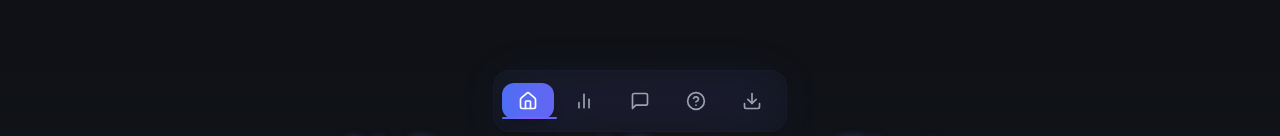
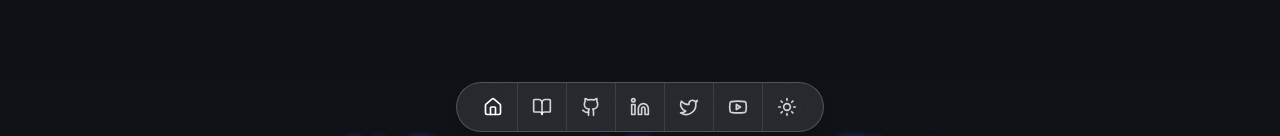
Before and after one commit to umitchakraborty1903/investment-guru-landing-page, a React (Vite) app: page / in a window 1280 px wide. Shown: the part 644-780 px from the top of the page. Built offline with nearby package versions, Linux system fonts and the light colour scheme.

Commit message:
Improve floating navbar aesthetics
The commit improves the visual appeal of the floating navigation bar.

```diff
--- a/src/components/FloatingNavBar.tsx
+++ b/src/components/FloatingNavBar.tsx
@@ -1,6 +1,6 @@
 
 import React, { useState, useEffect } from 'react';
-import { Home, BarChart2, MessageSquare, HelpCircle, Download } from 'lucide-react';
+import { Home, BookOpen, Github, Linkedin, Twitter, Youtube, Sun } from 'lucide-react';
 
 const FloatingNavBar = () => {
   const [activeSection, setActiveSection] = useState('home');
@@ -48,95 +48,82 @@ const FloatingNavBar = () => {
   };
 
   return (
-    <div className="fixed bottom-6 left-1/2 transform -translate-x-1/2 z-50 px-2 py-3 rounded-2xl bg-dark-800/90 backdrop-blur-xl border border-dark-700/50 shadow-lg">
-      <div className="flex items-center gap-1 relative">
-        {/* Glow Background */}
-        <div className="absolute inset-0 bg-gradient-to-r from-brand-blue/10 via-brand-purple/10 to-brand-indigo/10 rounded-2xl blur-xl"></div>
-
-        {/* Navigation Items */}
+    <div className="fixed bottom-6 left-1/2 transform -translate-x-1/2 z-50 bg-white/10 backdrop-blur-xl border border-white/20 rounded-full shadow-lg animate-fade-in">
+      <div className="flex items-center divide-x divide-white/10 px-3 relative">
         <button
-          className={`relative group px-4 py-2 rounded-xl transition-all duration-300 ${
-            activeSection === 'home'
-              ? 'bg-gradient-to-r from-brand-blue to-brand-indigo text-white shadow-lg'
-              : 'hover:bg-dark-700/50 text-gray-400'
-          }`}
+          className="relative group p-3.5 text-white/80 hover:text-white transition-colors"
           onClick={() => scrollToSection('home')}
           aria-label="Home"
         >
-          <Home className="w-5 h-5" />
-          <span className="absolute -bottom-4 left-1/2 transform -translate-x-1/2 text-xs font-medium opacity-0 group-hover:opacity-100 transition-all duration-300 whitespace-nowrap text-white">
+          <Home className={`w-5 h-5 ${activeSection === 'home' ? 'text-white' : ''}`} />
+          <span className="absolute -bottom-10 left-1/2 transform -translate-x-1/2 text-xs font-medium opacity-0 group-hover:opacity-100 transition-all duration-200 bg-dark-800/90 text-white px-2 py-1 rounded whitespace-nowrap">
             Home
           </span>
         </button>
 
         <button
-          className={`relative group px-4 py-2 rounded-xl transition-all duration-300 ${
-            activeSection === 'features'
-              ? 'bg-gradient-to-r from-brand-blue to-brand-indigo text-white shadow-lg'
-              : 'hover:bg-dark-700/50 text-gray-400'
-          }`}
+          className="relative group p-3.5 text-white/80 hover:text-white transition-colors"
           onClick={() => scrollToSection('features')}
           aria-label="Features"
         >
-          <BarChart2 className="w-5 h-5" />
-          <span className="absolute -bottom-4 left-1/2 transform -translate-x-1/2 text-xs font-medium opacity-0 group-hover:opacity-100 transition-all duration-300 whitespace-nowrap text-white">
+          <BookOpen className={`w-5 h-5 ${activeSection === 'features' ? 'text-white' : ''}`} />
+          <span className="absolute -bottom-10 left-1/2 transform -translate-x-1/2 text-xs font-medium opacity-0 group-hover:opacity-100 transition-all duration-200 bg-dark-800/90 text-white px-2 py-1 rounded whitespace-nowrap">
             Features
           </span>
         </button>
 
         <button
-          className={`relative group px-4 py-2 rounded-xl transition-all duration-300 ${
-            activeSection === 'testimonials'
-              ? 'bg-gradient-to-r from-brand-blue to-brand-indigo text-white shadow-lg'
-              : 'hover:bg-dark-700/50 text-gray-400'
-          }`}
+          className="relative group p-3.5 text-white/80 hover:text-white transition-colors"
           onClick={() => scrollToSection('testimonials')}
           aria-label="Testimonials"
         >
-          <MessageSquare className="w-5 h-5" />
-          <span className="absolute -bottom-4 left-1/2 transform -translate-x-1/2 text-xs font-medium opacity-0 group-hover:opacity-100 transition-all duration-300 whitespace-nowrap text-white">
+          <Github className={`w-5 h-5 ${activeSection === 'testimonials' ? 'text-white' : ''}`} />
+          <span className="absolute -bottom-10 left-1/2 transform -translate-x-1/2 text-xs font-medium opacity-0 group-hover:opacity-100 transition-all duration-200 bg-dark-800/90 text-white px-2 py-1 rounded whitespace-nowrap">
             Reviews
           </span>
         </button>
 
         <button
-          className={`relative group px-4 py-2 rounded-xl transition-all duration-300 ${
-            activeSection === 'faq'
-              ? 'bg-gradient-to-r from-brand-blue to-brand-indigo text-white shadow-lg'
-              : 'hover:bg-dark-700/50 text-gray-400'
-          }`}
+          className="relative group p-3.5 text-white/80 hover:text-white transition-colors"
           onClick={() => scrollToSection('faq')}
           aria-label="FAQ"
         >
-          <HelpCircle className="w-5 h-5" />
-          <span className="absolute -bottom-4 left-1/2 transform -translate-x-1/2 text-xs font-medium opacity-0 group-hover:opacity-100 transition-all duration-300 whitespace-nowrap text-white">
+          <Linkedin className={`w-5 h-5 ${activeSection === 'faq' ? 'text-white' : ''}`} />
+          <span className="absolute -bottom-10 left-1/2 transform -translate-x-1/2 text-xs font-medium opacity-0 group-hover:opacity-100 transition-all duration-200 bg-dark-800/90 text-white px-2 py-1 rounded whitespace-nowrap">
             FAQ
           </span>
         </button>
 
         <button
-          className={`relative group px-4 py-2 rounded-xl transition-all duration-300 ${
-            activeSection === 'download'
-              ? 'bg-gradient-to-r from-brand-blue to-brand-indigo text-white shadow-lg'
-              : 'hover:bg-dark-700/50 text-gray-400'
-          }`}
+          className="relative group p-3.5 text-white/80 hover:text-white transition-colors"
           onClick={() => scrollToSection('download')}
           aria-label="Download"
         >
-          <Download className="w-5 h-5" />
-          <span className="absolute -bottom-4 left-1/2 transform -translate-x-1/2 text-xs font-medium opacity-0 group-hover:opacity-100 transition-all duration-300 whitespace-nowrap text-white">
+          <Twitter className={`w-5 h-5 ${activeSection === 'download' ? 'text-white' : ''}`} />
+          <span className="absolute -bottom-10 left-1/2 transform -translate-x-1/2 text-xs font-medium opacity-0 group-hover:opacity-100 transition-all duration-200 bg-dark-800/90 text-white px-2 py-1 rounded whitespace-nowrap">
             Download
           </span>
         </button>
 
-        {/* Active Section Indicator */}
-        <div
-          className="absolute bottom-0 h-0.5 bg-gradient-to-r from-brand-blue via-brand-purple to-brand-indigo transition-all duration-300 rounded-full"
-          style={{
-            left: `${(activeSection === 'home' ? 0 : activeSection === 'features' ? 1 : activeSection === 'testimonials' ? 2 : activeSection === 'faq' ? 3 : 4) * 20}%`,
-            width: '20%'
-          }}
-        />
+        <button
+          className="relative group p-3.5 text-white/80 hover:text-white transition-colors"
+          aria-label="Theme"
+        >
+          <Youtube className="w-5 h-5" />
+          <span className="absolute -bottom-10 left-1/2 transform -translate-x-1/2 text-xs font-medium opacity-0 group-hover:opacity-100 transition-all duration-200 bg-dark-800/90 text-white px-2 py-1 rounded whitespace-nowrap">
+            Videos
+          </span>
+        </button>
+
+        <button
+          className="relative group p-3.5 text-white/80 hover:text-white transition-colors"
+          aria-label="Toggle Light Mode"
+        >
+          <Sun className="w-5 h-5" />
+          <span className="absolute -bottom-10 left-1/2 transform -translate-x-1/2 text-xs font-medium opacity-0 group-hover:opacity-100 transition-all duration-200 bg-dark-800/90 text-white px-2 py-1 rounded whitespace-nowrap">
+            Theme
+          </span>
+        </button>
       </div>
     </div>
   );
```
